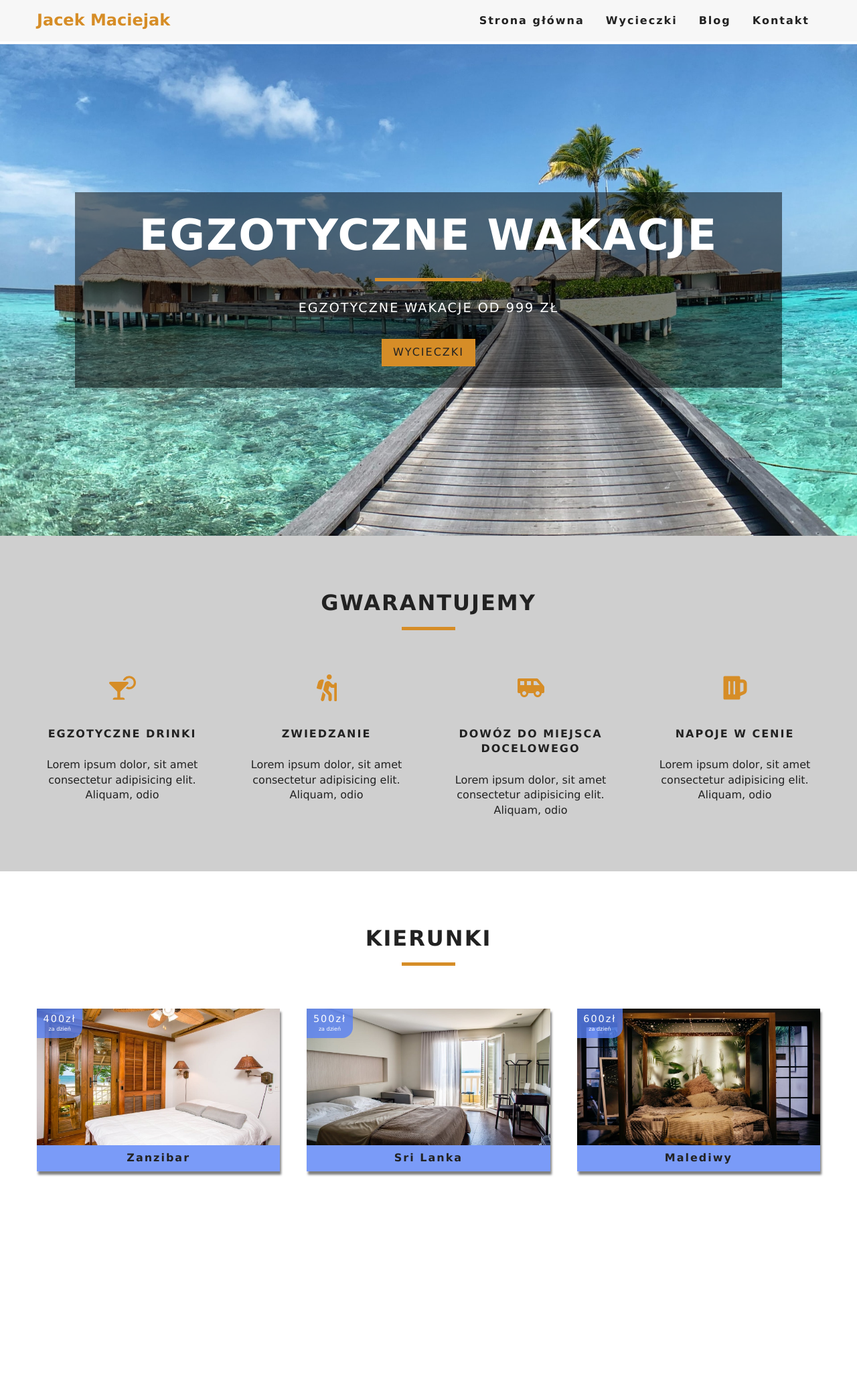
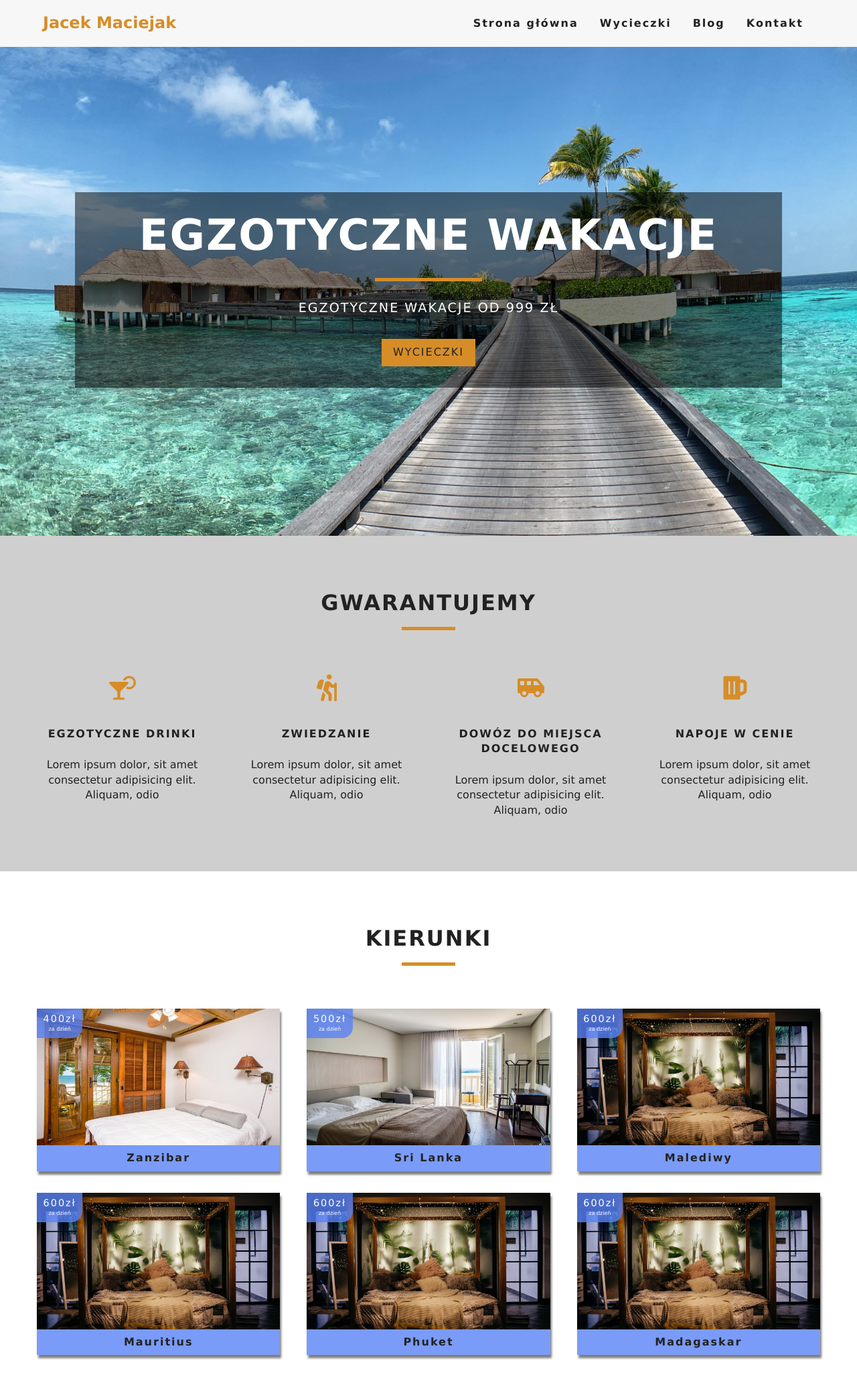
Before and after one commit to jacekmaciejak/Dream-holidays, a React (Create React App) app: page / in a window 1280 px wide. Shown: the top 2068 px of the page at 67% size. Before the commit the page ends 1829 px from the top, so only its background shows below. Built offline with nearby package versions, Linux system fonts and the light colour scheme.

Commit message:
website structure has been rebuilt

```diff
--- a/src/App.css
+++ b/src/App.css
@@ -79,11 +79,7 @@ h6 {
   color: var(--primaryColor);
 }
 
-.loading {
-  text-transform: capitalize;
-  text-align: center;
-  margin-top: 3rem;
-}
+
 
 .error {
   text-align: center;
@@ -130,81 +126,7 @@ h6 {
 }
 
 /* end pf featured rooms */
-/* room */
-.room {
-  box-shadow: var(--lightShadow);
-  transition: var(--mainTransition);
-}
 
-.room:hover {
-  box-shadow: var(--darkShadow);
-}
-
-.img-container {
-  position: relative;
-}
-
-.img-container img {
-  width: 100%;
-  display: block;
-  transition: var(--mainTransition);
-}
-
-.price-top {
-  position: absolute;
-  top: 0;
-  left: 0;
-  background: rgba(89, 131, 247, 0.8);
-  color: var(--mainWhite);
-  padding: 0.3rem 0.6rem 0.5rem;
-  border-bottom-right-radius: 1rem;
-  font-size: 0.5rem;
-  text-align: center;
-  transition: var(--mainTransition);
-}
-
-.price-top h6 {
-  margin-bottom: 0;
-  font-size: 0.9rem;
-  font-weight: 300;
-  letter-spacing: var(--mainSpacing);
-}
-
-.room-link {
-  position: absolute;
-  top: 50%;
-  left: 50%;
-  transform: scale(0);
-  transition: all 0.3s linear;
-}
-
-.img-container:hover {
-  background: rgba(0, 0, 0, 0.8);
-}
-
-.img-container:hover img {
-  opacity: 0.3;
-}
-
-.img-container:hover .price-top {
-  opacity: 0;
-}
-
-.img-container:hover .room-link {
-  transform: translate(-50%, -50%) scale(1);
-}
-
-.room-info {
-  /* background: var(--darkGrey); */
-  background: rgba(89, 131, 247, 0.8);
-  text-transform: capitalize;
-  padding: 0.5rem 0;
-  text-align: center;
-  font-weight: 700;
-  letter-spacing: var(--mainSpacing);
-}
-
-/* end of room  */
 /* single room*/
 
 .single-room {
--- a/src/components/FeaturedRooms.js
+++ b/src/components/FeaturedRooms.js
@@ -1,7 +1,7 @@
 import React, { Component } from "react";
 import { RoomContext } from "../context";
-import Loading from "./Loading";
-import Room from "./Room";
+import Loading from "./Loading/Loading";
+import Room from "./Room/Room";
 import Title from "./Title/Title";
 
 export default class FeaturedRooms extends Component {
--- /dev/null
+++ b/src/components/Loading/Loading.css
@@ -0,0 +1,5 @@
+.loading {
+    text-transform: capitalize;
+    text-align: center;
+    margin-top: 3rem;
+}
--- a/src/components/Loading.js
+++ b/src/components/Loading/Loading.js
@@ -1,5 +1,6 @@
 import React from "react";
-import loadingGif from "../images/gif/loading-arrow.gif";
+import './Loading.css'
+import loadingGif from "../../images/gif/loading-arrow.gif";
 
 export default function Loading() {
   return (
--- a/src/components/Navbar/Navbar.css
+++ b/src/components/Navbar/Navbar.css
@@ -3,12 +3,22 @@
     top: 0;
     left: 0;
     width: 100%;
-    padding: 0.75rem 2rem;
+    height: 70px;
     background: var(--offWhite);
     z-index: 1;
+    display: flex;
+    align-items: center;
+}
+
+.nav__center {
+    width: 90%;
+    margin: 0 auto;
+    display: flex;
+    justify-content: space-between;
 }
 
 .nav__header {
+    /* margin: 0 auto; */
     display: flex;
     align-items: center;
     justify-content: space-between;
@@ -60,15 +70,14 @@
     height: 100px;
 }
 
-@media screen and (min-width: 768px) {
+@media screen and (min-width: 815px) {
     .nav__btn {
         display: none;
     }
 
-    .nav__center {
-        max-width: 1170px;
-        margin: 0 auto;
+    .nav__header {
         display: flex;
+        align-items: center;
         justify-content: space-between;
     }
 
--- a/src/components/Navbar/Navbar.js
+++ b/src/components/Navbar/Navbar.js
@@ -35,7 +35,7 @@ export default class Navbar extends Component {
               <Link to="/">Strona główna</Link>
             </li>
             <li>
-              <Link to="/">Wycieczki</Link>
+              <Link to="/rooms">Wycieczki</Link>
             </li>
             <li>
               <Link to="/">Blog</Link>
--- /dev/null
+++ b/src/components/Room/Room.css
@@ -0,0 +1,72 @@
+.room {
+    box-shadow: var(--lightShadow);
+    transition: var(--mainTransition);
+}
+
+.room:hover {
+    box-shadow: var(--darkShadow);
+}
+
+.img-container {
+    position: relative;
+}
+
+.img-container img {
+    width: 100%;
+    display: block;
+    transition: var(--mainTransition);
+}
+
+.price-top {
+    position: absolute;
+    top: 0;
+    left: 0;
+    background: rgba(89, 131, 247, 0.8);
+    color: var(--mainWhite);
+    padding: 0.3rem 0.6rem 0.5rem;
+    border-bottom-right-radius: 1rem;
+    font-size: 0.5rem;
+    text-align: center;
+    transition: var(--mainTransition);
+}
+
+.price-top h6 {
+    margin-bottom: 0;
+    font-size: 0.9rem;
+    font-weight: 300;
+    letter-spacing: var(--mainSpacing);
+}
+
+.room-link {
+    position: absolute;
+    top: 50%;
+    left: 50%;
+    transform: scale(0);
+    transition: all 0.3s linear;
+}
+
+.img-container:hover {
+    background: rgba(0, 0, 0, 0.8);
+}
+
+.img-container:hover img {
+    opacity: 0.3;
+}
+
+.img-container:hover .price-top {
+    opacity: 0;
+}
+
+.img-container:hover .room-link {
+    transform: translate(-50%, -50%) scale(1);
+}
+
+.room-info {
+    /* background: var(--darkGrey); */
+    background: rgba(89, 131, 247, 0.8);
+    text-transform: capitalize;
+    padding: 0.5rem 0;
+    text-align: center;
+    font-weight: 700;
+    letter-spacing: var(--mainSpacing);
+}
--- a/src/components/Room.js
+++ b/src/components/Room/Room.js
@@ -1,6 +1,7 @@
 import React from "react";
+import './Room.css'
 import { Link } from "react-router-dom";
-import defaultImg from "../images/room-1.jpeg";
+import defaultImg from "../../images/defaultImg.jpg";
 import PropTypes from "prop-types";
 
 export default function Room({ room }) {
@@ -8,13 +9,13 @@ export default function Room({ room }) {
   return (
     <article className="room">
       <div className="img-container">
-        <img src={images[0] || defaultImg} alt="Single room" />
+        <img src={images[0] || defaultImg} alt="Kierunek wakacji" />
         <div className="price-top">
           <h6>{price}zł</h6>
           <p>za dzień</p>
         </div>
         <Link to={`/rooms/${slug}`} className="btn-primary room-link">
-          Szczegóły
+          Więcej
         </Link>
       </div>
       <p className="room-info">{name}</p>
--- a/src/data.js
+++ b/src/data.js
@@ -756,5 +756,176 @@ export default [
         }
       ]
     }
+  },
+  {
+    sys: {
+      id: "14"
+    },
+    fields: {
+      name: "Mauritius",
+      slug: "Mauritius-room",
+      type: "presidential",
+      price: 600,
+      size: 1000,
+      capacity: 10,
+      pets: true,
+      breakfast: true,
+      featured: true,
+      description:
+        "Street art edison bulb gluten-free, tofu try-hard lumbersexual brooklyn tattooed pickled chambray. Actually humblebrag next level, deep v art party wolf tofu direct trade readymade sustainable hell of banjo. Organic authentic subway tile cliche palo santo, street art XOXO dreamcatcher retro sriracha portland air plant kitsch stumptown. Austin small batch squid gastropub. Pabst pug tumblr gochujang offal retro cloud bread bushwick semiotics before they sold out sartorial literally mlkshk. Vaporware hashtag vice, sartorial before they sold out pok pok health goth trust fund cray.",
+      extras: [
+        "Plush pillows and breathable bed linens",
+        "Soft, oversized bath towels",
+        "Full-sized, pH-balanced toiletries",
+        "Complimentary refreshments",
+        "Adequate safety/security",
+        "Internet",
+        "Comfortable beds"
+      ],
+      images: [
+        {
+          fields: {
+            file: {
+              url: room1
+            }
+          }
+        },
+        {
+          fields: {
+            file: {
+              url: room2
+            }
+          }
+        },
+        {
+          fields: {
+            file: {
+              url: room3
+            }
+          }
+        },
+        {
+          fields: {
+            file: {
+              url: room4
+            }
+          }
+        }
+      ]
+    }
+  },
+  {
+    sys: {
+      id: "15"
+    },
+    fields: {
+      name: "Phuket",
+      slug: "Phuket-room",
+      type: "presidential",
+      price: 600,
+      size: 1000,
+      capacity: 10,
+      pets: true,
+      breakfast: true,
+      featured: true,
+      description:
+        "Street art edison bulb gluten-free, tofu try-hard lumbersexual brooklyn tattooed pickled chambray. Actually humblebrag next level, deep v art party wolf tofu direct trade readymade sustainable hell of banjo. Organic authentic subway tile cliche palo santo, street art XOXO dreamcatcher retro sriracha portland air plant kitsch stumptown. Austin small batch squid gastropub. Pabst pug tumblr gochujang offal retro cloud bread bushwick semiotics before they sold out sartorial literally mlkshk. Vaporware hashtag vice, sartorial before they sold out pok pok health goth trust fund cray.",
+      extras: [
+        "Plush pillows and breathable bed linens",
+        "Soft, oversized bath towels",
+        "Full-sized, pH-balanced toiletries",
+        "Complimentary refreshments",
+        "Adequate safety/security",
+        "Internet",
+        "Comfortable beds"
+      ],
+      images: [
+        {
+          fields: {
+            file: {
+              url: room1
+            }
+          }
+        },
+        {
+          fields: {
+            file: {
+              url: room2
+            }
+          }
+        },
+        {
+          fields: {
+            file: {
+              url: room3
+            }
+          }
+        },
+        {
+          fields: {
+            file: {
+              url: room4
+            }
+          }
+        }
+      ]
+    }
+  },
+  {
+    sys: {
+      id: "16"
+    },
+    fields: {
+      name: "Madagaskar",
+      slug: "Madagaskar-room",
+      type: "presidential",
+      price: 600,
+      size: 1000,
+      capacity: 10,
+      pets: true,
+      breakfast: true,
+      featured: true,
+      description:
+        "Street art edison bulb gluten-free, tofu try-hard lumbersexual brooklyn tattooed pickled chambray. Actually humblebrag next level, deep v art party wolf tofu direct trade readymade sustainable hell of banjo. Organic authentic subway tile cliche palo santo, street art XOXO dreamcatcher retro sriracha portland air plant kitsch stumptown. Austin small batch squid gastropub. Pabst pug tumblr gochujang offal retro cloud bread bushwick semiotics before they sold out sartorial literally mlkshk. Vaporware hashtag vice, sartorial before they sold out pok pok health goth trust fund cray.",
+      extras: [
+        "Plush pillows and breathable bed linens",
+        "Soft, oversized bath towels",
+        "Full-sized, pH-balanced toiletries",
+        "Complimentary refreshments",
+        "Adequate safety/security",
+        "Internet",
+        "Comfortable beds"
+      ],
+      images: [
+        {
+          fields: {
+            file: {
+              url: room1
+            }
+          }
+        },
+        {
+          fields: {
+            file: {
+              url: room2
+            }
+          }
+        },
+        {
+          fields: {
+            file: {
+              url: room3
+            }
+          }
+        },
+        {
+          fields: {
+            file: {
+              url: room4
+            }
+          }
+        }
+      ]
+    }
   }
 ];
--- a/src/pages/SingleRoom.js
+++ b/src/pages/SingleRoom.js
@@ -8,7 +8,6 @@ import { RoomContext } from "../context";
 export default class SingleRoom extends Component {
   constructor(props) {
     super(props);
-    //console.log(this.props);
     this.state = {
       slug: this.props.match.params.slug,
       defaultBcg
@@ -23,9 +22,9 @@ export default class SingleRoom extends Component {
     if (!room) {
       return (
         <div className="error">
-          <h3>no such room</h3>
-          <Link to="/rooms" className="btn-primary">
-            back to rooms
+          <h3>strony nie znaleziono...</h3>
+          <Link to="/" className="btn-primary">
+            strona główna
           </Link>
         </div>
       );
@@ -43,9 +42,9 @@ export default class SingleRoom extends Component {
     } = room;
     return (
       <Hero hero="roomsHero">
-        <Banner title={`${name} room `}>
+        <Banner title={`Wakacje ${name}`}>
           <Link to="/rooms" className="btn-primary">
-            back to rooms
+            strona główna
           </Link>
         </Banner>
       </Hero>
```
Also changed, not shown: src/images/defaultImg.jpg (added).
